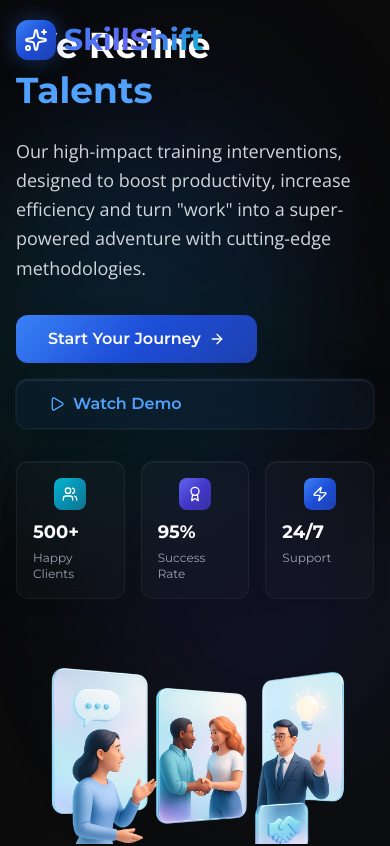
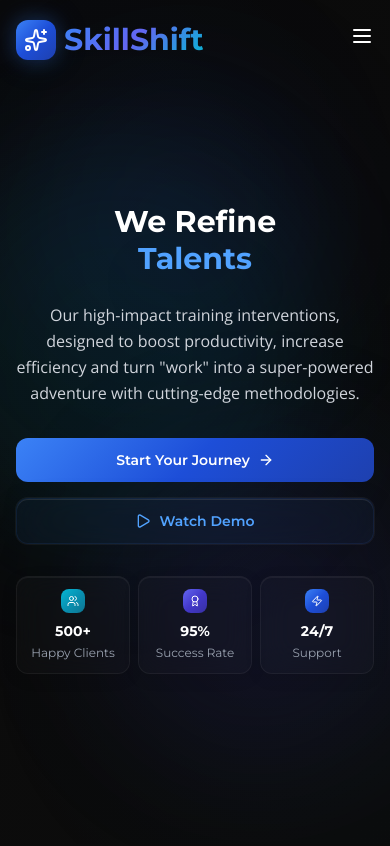
Before and after one commit to SafalBhandari12/skillShift_landing, a Next.js app: page / in a window 390 px wide. Shown: the top 846 px of the page. Built offline with nearby package versions, Linux system fonts and the light colour scheme.

Commit message:
make it more responsive on phone view

```diff
--- a/app/contact/page.tsx
+++ b/app/contact/page.tsx
@@ -1,10 +1,19 @@
 "use client";
 
-import { ArrowRight, Phone, Mail, MessageCircle, Sparkles } from "lucide-react";
+import {
+  ArrowRight,
+  Phone,
+  Mail,
+  MessageCircle,
+  Sparkles,
+  Menu,
+  X,
+} from "lucide-react";
 import { useEffect, useState } from "react";
 
 export default function Contact() {
   const [isScrolled, setIsScrolled] = useState(false);
+  const [isMobileMenuOpen, setIsMobileMenuOpen] = useState(false);
 
   useEffect(() => {
     let timeoutId: NodeJS.Timeout;
@@ -63,7 +72,7 @@ export default function Contact() {
               </a>
 
               <a
-                href='/#about'
+                href='/about'
                 className='text-white hover:text-premium-blue transition-all duration-300 font-medium animate-fade-in group'
               >
                 <span className='relative'>
@@ -81,12 +90,55 @@ export default function Contact() {
                 </span>
               </a>
             </div>
+
+            {/* Mobile menu button */}
+            <div className='md:hidden'>
+              <button
+                onClick={() => setIsMobileMenuOpen(!isMobileMenuOpen)}
+                className='text-white hover:text-premium-blue transition-colors'
+              >
+                {isMobileMenuOpen ? (
+                  <X className='h-6 w-6' />
+                ) : (
+                  <Menu className='h-6 w-6' />
+                )}
+              </button>
+            </div>
           </div>
+
+          {/* Mobile menu */}
+          {isMobileMenuOpen && (
+            <div className='md:hidden absolute top-full left-0 right-0 bg-[rgba(59,130,246,0.95)] backdrop-blur-[25px] mt-4 rounded-2xl p-6 animate-fade-in'>
+              <div className='flex flex-col space-y-4'>
+                <a
+                  href='/'
+                  className='text-white hover:text-premium-blue transition-all duration-300 font-medium'
+                  onClick={() => setIsMobileMenuOpen(false)}
+                >
+                  Home
+                </a>
+                <a
+                  href='/about'
+                  className='text-white hover:text-premium-blue transition-all duration-300 font-medium'
+                  onClick={() => setIsMobileMenuOpen(false)}
+                >
+                  About
+                </a>
+                <a
+                  href='/contact'
+                  className='text-premium-blue font-medium'
+                  onClick={() => setIsMobileMenuOpen(false)}
+                >
+                  Contact
+                </a>
+              </div>
+            </div>
+          )}
         </div>
       </nav>
 
       {/* Contact Form Section */}
-      <section className='py-24 relative overflow-hidden min-h-screen flex items-center'>
+      <section className='py-12 sm:py-16 lg:py-24 relative overflow-hidden min-h-screen flex items-center'>
         <div className='max-w-6xl mx-auto px-4 sm:px-6 lg:px-8 relative z-10 w-full'>
           <div className='text-center mb-16 animate-slide-up'>
             <div className='inline-flex items-center space-x-2 bg-glass-premium px-6 py-3 rounded-full mb-6'>
@@ -102,14 +154,14 @@ export default function Contact() {
             </p>
           </div>
 
-          <div className='grid lg:grid-cols-2 gap-12 items-start'>
+          <div className='grid lg:grid-cols-2 gap-8 lg:gap-12 items-start'>
             {/* Contact Form */}
             <div className='animate-slide-up'>
               <h3 className='text-2xl font-semibold text-white mb-8'>
                 Send us a message
               </h3>
               <form className='glass-premium p-8 rounded-2xl shadow-xl'>
-                <div className='grid md:grid-cols-2 gap-6 mb-6'>
+                <div className='grid sm:grid-cols-2 gap-4 sm:gap-6 mb-6'>
                   <div className='group'>
                     <label className='block text-sm font-semibold text-white mb-3 font-roboto group-hover:text-blue-200 transition-colors'>
                       First Name
@@ -153,7 +205,7 @@ export default function Contact() {
                 </div>
                 <button
                   type='submit'
-                  className='w-full bg-gradient-primary text-white py-4 px-8 rounded-xl font-semibold hover:glow-premium-hover transition-all duration-300 text-lg btn-animate group'
+                  className='w-full bg-gradient-primary text-white py-3 sm:py-4 px-6 sm:px-8 rounded-xl font-semibold hover:glow-premium-hover transition-all duration-300 text-base sm:text-lg btn-animate group'
                 >
                   <span className='flex items-center justify-center'>
                     Submit Application
--- a/app/page.tsx
+++ b/app/page.tsx
@@ -17,11 +17,14 @@ import {
   Shield,
   Heart,
   Play,
+  Menu,
+  X,
 } from "lucide-react";
 import { useEffect, useState } from "react";
 
 export default function Home() {
   const [isScrolled, setIsScrolled] = useState(false);
+  const [isMobileMenuOpen, setIsMobileMenuOpen] = useState(false);
 
   useEffect(() => {
     let timeoutId: NodeJS.Timeout;
@@ -99,40 +102,83 @@ export default function Home() {
                 </span>
               </a>
             </div>
+
+            {/* Mobile menu button */}
+            <div className='md:hidden'>
+              <button
+                onClick={() => setIsMobileMenuOpen(!isMobileMenuOpen)}
+                className='text-white hover:text-premium-blue transition-colors'
+              >
+                {isMobileMenuOpen ? (
+                  <X className='h-6 w-6' />
+                ) : (
+                  <Menu className='h-6 w-6' />
+                )}
+              </button>
+            </div>
           </div>
+
+          {/* Mobile menu */}
+          {isMobileMenuOpen && (
+            <div className='md:hidden absolute top-full left-0 right-0 bg-[rgba(59,130,246,0.95)] backdrop-blur-[25px] mt-4 rounded-2xl p-6 animate-fade-in'>
+              <div className='flex flex-col space-y-4'>
+                <a
+                  href='#home'
+                  className='text-white hover:text-premium-blue transition-all duration-300 font-medium'
+                  onClick={() => setIsMobileMenuOpen(false)}
+                >
+                  Home
+                </a>
+                <a
+                  href='/about'
+                  className='text-white hover:text-premium-blue transition-all duration-300 font-medium'
+                  onClick={() => setIsMobileMenuOpen(false)}
+                >
+                  About
+                </a>
+                <a
+                  href='/contact'
+                  className='text-white hover:text-premium-blue transition-all duration-300 font-medium'
+                  onClick={() => setIsMobileMenuOpen(false)}
+                >
+                  Contact
+                </a>
+              </div>
+            </div>
+          )}
         </div>
       </nav>
 
       {/* Hero Section */}
       <section
         id='home'
-        className='relative h-screen flex items-center justify-center overflow-hidden'
+        className='relative min-h-screen flex items-center justify-center overflow-hidden py-20 lg:py-0'
       >
-        <div className='max-w-7xl mx-auto px-4 sm:px-6 lg:px-8 relative z-10'>
-          <div className='grid lg:grid-cols-2 gap-12 items-center'>
+        <div className='max-w-7xl mx-auto px-4 sm:px-6 lg:px-8 relative z-10 w-full'>
+          <div className='grid lg:grid-cols-2 gap-8 lg:gap-12 items-center'>
             {/* Text Content */}
-            <div className='text-left animate-slide-up mt-16'>
-              <h1 className='text-4xl md:text-6xl font-bold text-white mb-6 leading-tight'>
+            <div className='text-center lg:text-left animate-slide-up mt-8 lg:mt-16'>
+              <h1 className='text-3xl sm:text-4xl md:text-5xl lg:text-6xl font-bold text-white mb-6 leading-tight'>
                 We Refine
                 <br />
                 <span className='text-blue-400 drop-shadow-2xl'>Talents</span>
               </h1>
-              <p className='text-lg text-gray-300 mb-8 max-w-2xl font-open-sans leading-relaxed'>
+              <p className='text-base sm:text-lg text-gray-300 mb-8 max-w-2xl mx-auto lg:mx-0 font-open-sans leading-relaxed'>
                 Our high-impact training interventions, designed to boost
                 productivity, increase efficiency and turn &quot;work&quot; into
                 a super-powered adventure with cutting-edge methodologies.
               </p>
-              <div className='flex flex-col sm:flex-row gap-4 mb-8'>
+              <div className='flex flex-col sm:flex-row gap-4 mb-8 justify-center lg:justify-start'>
                 <a href='/contact' className='inline-block'>
-                  <button className='bg-gradient-primary text-white px-8 py-3 rounded-xl text-base font-semibold hover:glow-premium-hover transition-all duration-300 flex items-center justify-center btn-animate group'>
+                  <button className='w-full sm:w-auto bg-gradient-primary text-white px-6 sm:px-8 py-3 rounded-xl text-sm sm:text-base font-semibold hover:glow-premium-hover transition-all duration-300 flex items-center justify-center btn-animate group'>
                     <span className='flex items-center'>
                       Start Your Journey
                       <ArrowRight className='ml-2 h-4 w-4 group-hover:translate-x-1 transition-transform' />
                     </span>
                   </button>
                 </a>
-                <button className='glass-premium border-2 border-blue-400 text-blue-400 px-8 py-3 rounded-xl text-base font-semibold hover:bg-blue-400 hover:text-white transition-all duration-300 btn-animate group'>
-                  <span className='flex items-center'>
+                <button className='w-full sm:w-auto glass-premium border-2 border-blue-400 text-blue-400 px-6 sm:px-8 py-3 rounded-xl text-sm sm:text-base font-semibold hover:bg-blue-400 hover:text-white transition-all duration-300 btn-animate group'>
+                  <span className='flex items-center justify-center'>
                     <Play className='mr-2 h-4 w-4' />
                     Watch Demo
                   </span>
@@ -140,33 +186,39 @@ export default function Home() {
               </div>
 
               {/* Stats */}
-              <div className='grid grid-cols-3 gap-4 max-w-md'>
-                <div className='glass-card p-4 rounded-xl card-hover'>
-                  <div className='flex items-center justify-center w-8 h-8 bg-gradient-cyan rounded-lg mb-2 mx-auto'>
-                    <Users className='h-4 w-4 text-white' />
+              <div className='grid grid-cols-3 gap-2 sm:gap-4 max-w-md mx-auto lg:mx-0'>
+                <div className='glass-card p-3 sm:p-4 rounded-xl card-hover'>
+                  <div className='flex items-center justify-center w-6 h-6 sm:w-8 sm:h-8 bg-gradient-cyan rounded-lg mb-2 mx-auto'>
+                    <Users className='h-3 w-3 sm:h-4 sm:w-4 text-white' />
                   </div>
-                  <h3 className='text-lg font-bold text-white mb-1'>500+</h3>
+                  <h3 className='text-sm sm:text-lg font-bold text-white mb-1'>
+                    500+
+                  </h3>
                   <p className='text-gray-400 text-xs'>Happy Clients</p>
                 </div>
-                <div className='glass-card p-4 rounded-xl card-hover'>
-                  <div className='flex items-center justify-center w-8 h-8 bg-gradient-indigo rounded-lg mb-2 mx-auto'>
-                    <Award className='h-4 w-4 text-white' />
+                <div className='glass-card p-3 sm:p-4 rounded-xl card-hover'>
+                  <div className='flex items-center justify-center w-6 h-6 sm:w-8 sm:h-8 bg-gradient-indigo rounded-lg mb-2 mx-auto'>
+                    <Award className='h-3 w-3 sm:h-4 sm:w-4 text-white' />
                   </div>
-                  <h3 className='text-lg font-bold text-white mb-1'>95%</h3>
+                  <h3 className='text-sm sm:text-lg font-bold text-white mb-1'>
+                    95%
+                  </h3>
                   <p className='text-gray-400 text-xs'>Success Rate</p>
                 </div>
-                <div className='glass-card p-4 rounded-xl card-hover'>
-                  <div className='flex items-center justify-center w-8 h-8 bg-gradient-primary rounded-lg mb-2 mx-auto'>
-                    <Zap className='h-4 w-4 text-white' />
+                <div className='glass-card p-3 sm:p-4 rounded-xl card-hover'>
+                  <div className='flex items-center justify-center w-6 h-6 sm:w-8 sm:h-8 bg-gradient-primary rounded-lg mb-2 mx-auto'>
+                    <Zap className='h-3 w-3 sm:h-4 sm:w-4 text-white' />
                   </div>
-                  <h3 className='text-lg font-bold text-white mb-1'>24/7</h3>
+                  <h3 className='text-sm sm:text-lg font-bold text-white mb-1'>
+                    24/7
+                  </h3>
                   <p className='text-gray-400 text-xs'>Support</p>
                 </div>
               </div>
             </div>
 
-            {/* Hero Image */}
-            <div className='flex justify-center lg:justify-end animate-fade-in'>
+            {/* Hero Image - Hidden on mobile */}
+            <div className='hidden lg:flex justify-center lg:justify-end animate-fade-in'>
               <img
                 src='/hero_image.png'
                 alt='3D Hero Component'
@@ -180,7 +232,7 @@ export default function Home() {
       </section>
 
       {/* Target Audience */}
-      <section className='py-24 relative'>
+      <section className='py-12 sm:py-16 lg:py-24 relative'>
         <div className='max-w-7xl mx-auto px-4 sm:px-6 lg:px-8'>
           <div className='text-center mb-20 animate-slide-up'>
             <div className='inline-flex items-center space-x-2 bg-glass-premium px-6 py-3 rounded-full mb-6'>
@@ -239,7 +291,10 @@ export default function Home() {
       </section>
 
       {/* Services Section */}
-      <section id='services' className='py-24 bg-gradient-dark relative'>
+      <section
+        id='services'
+        className='py-12 sm:py-16 lg:py-24 bg-gradient-dark relative'
+      >
         <div className='max-w-7xl mx-auto px-4 sm:px-6 lg:px-8'>
           <div className='text-center mb-20 animate-slide-up'>
             <div className='inline-flex items-center space-x-2 bg-glass-premium px-6 py-3 rounded-full mb-6'>
@@ -356,7 +411,7 @@ export default function Home() {
       </section>
 
       {/* What We Build */}
-      <section className='py-24 relative'>
+      <section className='py-12 sm:py-16 lg:py-24 relative'>
         <div className='max-w-7xl mx-auto px-4 sm:px-6 lg:px-8'>
           <div className='text-center mb-20 animate-slide-up'>
             <div className='inline-flex items-center space-x-2 bg-glass-premium px-6 py-3 rounded-full mb-6'>
@@ -455,7 +510,7 @@ export default function Home() {
       </section>
 
       {/* Features Section */}
-      <section className='py-24 bg-gradient-dark relative'>
+      <section className='py-12 sm:py-16 lg:py-24 bg-gradient-dark relative'>
         <div className='max-w-7xl mx-auto px-4 sm:px-6 lg:px-8'>
           <div className='text-center mb-20 animate-slide-up'>
             <div className='inline-flex items-center space-x-2 bg-glass-premium px-6 py-3 rounded-full mb-6'>
@@ -511,7 +566,7 @@ export default function Home() {
       </section>
 
       {/* Pricing & Contact */}
-      <section className='py-24 relative'>
+      <section className='py-12 sm:py-16 lg:py-24 relative'>
         <div className='max-w-7xl mx-auto px-4 sm:px-6 lg:px-8'>
           <div className='grid md:grid-cols-2 gap-16'>
             <div className='animate-slide-up'>
```
